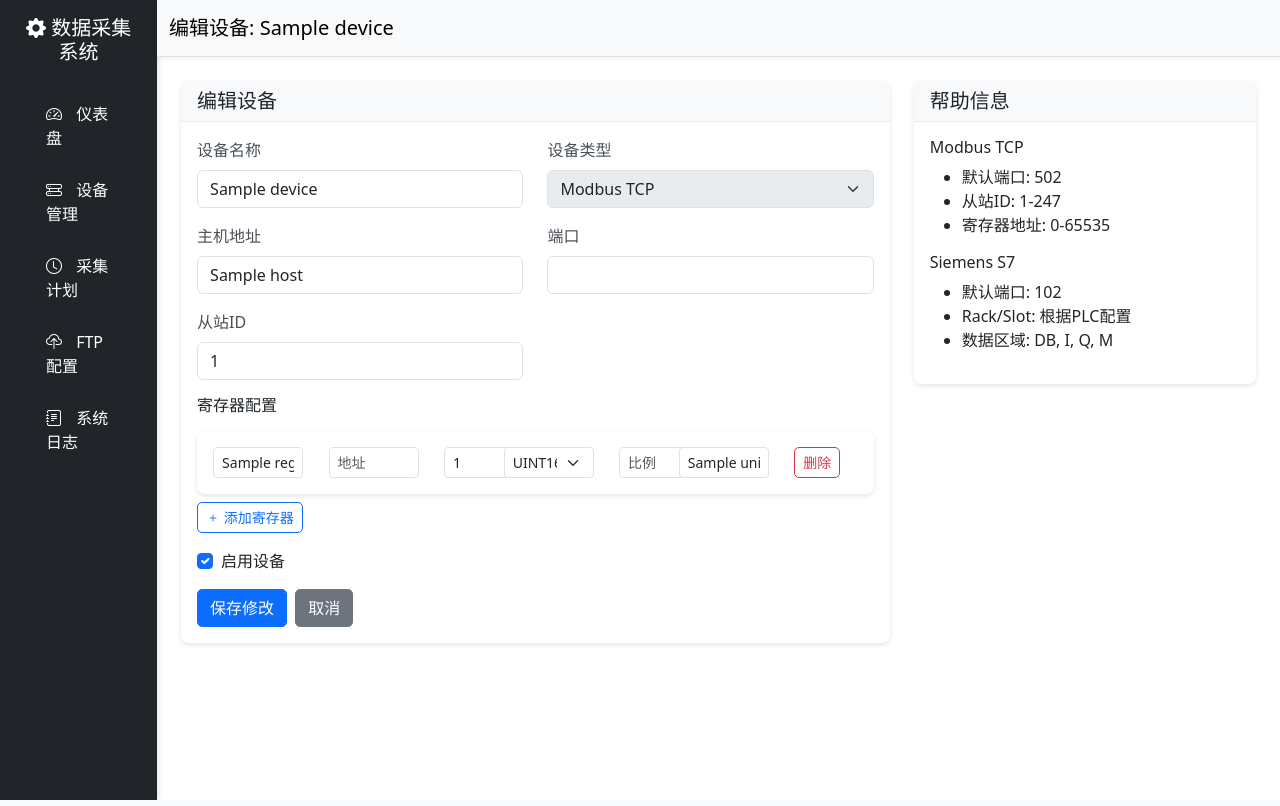
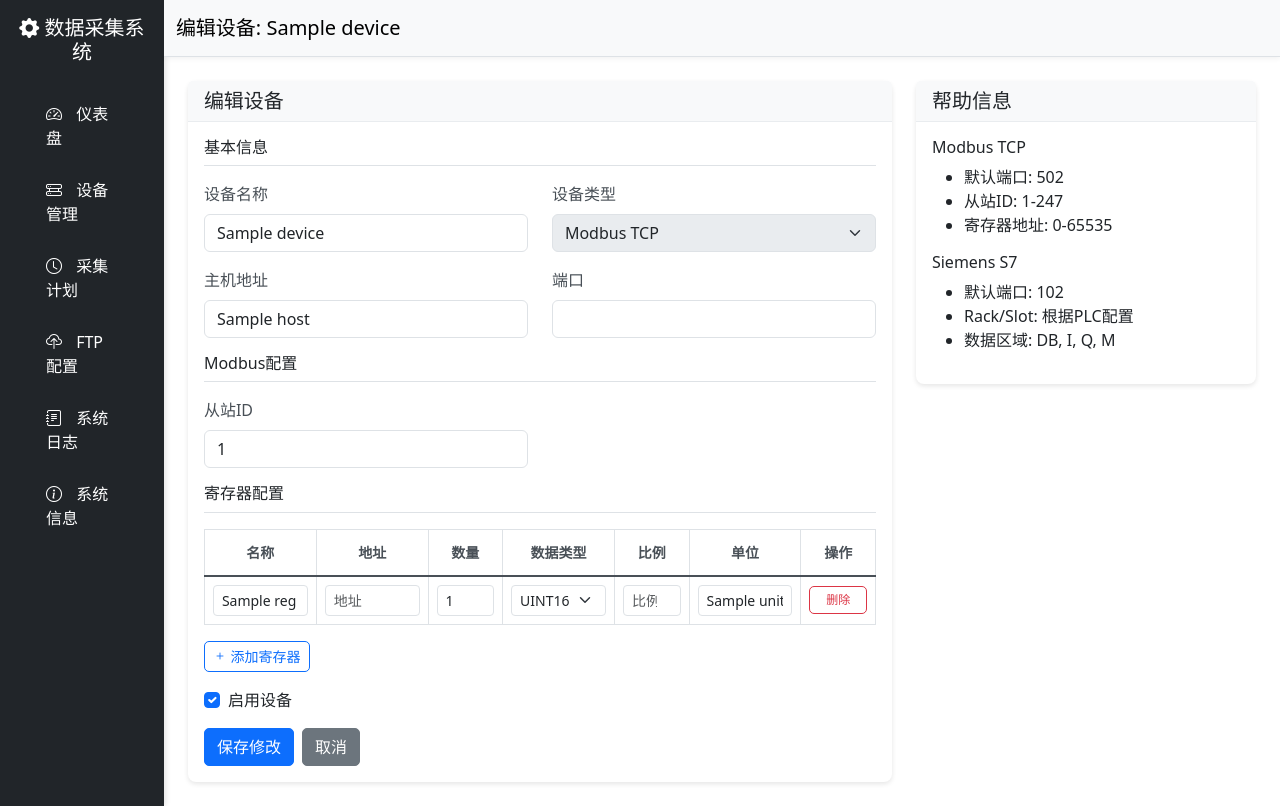
Before and after one commit to EziosWJ/ftp_upload, a FastAPI app: template app/web/templates/device_form.html in a window 1280 px wide. Run offline with FastAPI, Linux system fonts and the light colour scheme; the template is opened without the code that fills it: most values are stand-ins (such as "Sample title", 1, 10 or a date in 2020).

Commit message:
恢复设备弹窗表单字段，与device_form.html保持一致

```diff
--- a/app/web/static/style.css
+++ b/app/web/static/style.css
@@ -177,19 +177,74 @@
     animation: pulse 2s infinite;
 }
 
-/* Register / Area row form controls — minimum width for small screens */
-#registers-list .card-body .row,
-#areas-list .card-body .row {
-    flex-wrap: nowrap;
-    overflow-x: auto;
-    gap: 0.25rem;
+/* Register / Area list — table layout */
+#registers-list,
+#areas-list {
+    width: 100%;
+    border-collapse: collapse;
+    border: 1px solid #dee2e6;
+    border-radius: 0.375rem;
+    margin-bottom: 1rem;
 }
 
-#registers-list .form-control,
-#registers-list .form-select,
-#areas-list .form-control,
-#areas-list .form-select {
-    min-width: 90px;
+#registers-list thead,
+#areas-list thead {
+    background-color: #f8f9fa;
+    border-bottom: 2px solid #495057;
+}
+
+#registers-list thead th,
+#areas-list thead th {
+    padding: 0.75rem;
+    text-align: center;
+    font-weight: 600;
+    color: #495057;
+    font-size: 0.875rem;
+    border-right: 1px solid #dee2e6;
+}
+
+#registers-list thead th:last-child,
+#areas-list thead th:last-child {
+    border-right: none;
+}
+
+#registers-list tbody tr,
+#areas-list tbody tr {
+    border-bottom: 1px solid #dee2e6;
+}
+
+#registers-list tbody tr:hover,
+#areas-list tbody tr:hover {
+    background-color: #f8f9fa;
+}
+
+#registers-list tbody td,
+#areas-list tbody td {
+    padding: 0.5rem;
+    border-right: 1px solid #dee2e6;
+    vertical-align: middle;
+}
+
+#registers-list tbody td:last-child,
+#areas-list tbody td:last-child {
+    border-right: none;
+}
+
+#registers-list input,
+#registers-list select,
+#areas-list input,
+#areas-list select {
+    width: 100%;
+    min-width: 0 !important;
+    max-width: 100% !important;
+}
+
+#registers-list .btn,
+#areas-list .btn {
+    width: 100%;
+    padding: 0.25rem 0.5rem;
+    font-size: 0.75rem;
+    white-space: nowrap;
 }
 
 /* Scrollbar styles */
--- a/app/web/templates/base.html
+++ b/app/web/templates/base.html
@@ -40,6 +40,11 @@
                     <li class="nav-item">
                         <a class="nav-link text-white {% if active_page == 'logs' %}active{% endif %}" href="/logs">
                             <i class="bi bi-journal-text"></i> 系统日志
+                        </a>
+                    </li>
+                    <li class="nav-item">
+                        <a class="nav-link text-white {% if active_page == 'system-info' %}active{% endif %}" href="/system-info">
+                            <i class="bi bi-info-circle"></i> 系统信息
                         </a>
                     </li>
                 </ul>
--- a/app/web/templates/device_form.html
+++ b/app/web/templates/device_form.html
@@ -12,6 +12,7 @@
             </div>
             <div class="card-body">
                 <form id="deviceForm">
+                    <h6 class="mb-3 border-bottom pb-2">基本信息</h6>
                     <div class="row mb-3">
                         <div class="col-md-6">
                             <label class="form-label">设备名称</label>
@@ -38,29 +39,34 @@
 
                     <!-- Modbus specific fields -->
                     <div id="modbus-fields" style="display: {% if device and device.device_type.value == 'modbus_tcp' %}block{% else %}none{% endif %};">
+                        <h6 class="mb-3 border-bottom pb-2">Modbus配置</h6>
                         <div class="row mb-3">
                             <div class="col-md-6">
                                 <label class="form-label">从站ID</label>
                                 <input type="number" class="form-control" name="slave_id" value="{{ device.slave_id if device else 1 }}">
                             </div>
                         </div>
-                        <h6 class="mb-3">寄存器配置</h6>
-                        <div id="registers-list">
+                        <h6 class="mb-3 border-bottom pb-2">寄存器配置</h6>
+                        <table id="registers-list" class="table table-sm table-bordered mb-3">
+                            <thead>
+                                <tr>
+                                    <th style="width: 15%;">名称</th>
+                                    <th style="width: 15%;">地址</th>
+                                    <th style="width: 10%;">数量</th>
+                                    <th style="width: 15%;">数据类型</th>
+                                    <th style="width: 10%;">比例</th>
+                                    <th style="width: 15%;">单位</th>
+                                    <th style="width: 10%;">操作</th>
+                                </tr>
+                            </thead>
+                            <tbody id="registers-tbody">
                                 {% if device and device.registers %}
                                     {% for reg in device.registers %}
-                                <div class="card mb-2" id="register-{{ loop.index }}">
-                                    <div class="card-body">
-                                        <div class="row">
-                                            <div class="col-md-2">
-                                                <input type="text" class="form-control form-control-sm" placeholder="名称" name="reg_name_{{ loop.index }}" value="{{ reg.name }}">
-                                            </div>
-                                            <div class="col-md-2">
-                                                <input type="number" class="form-control form-control-sm" placeholder="地址" name="reg_address_{{ loop.index }}" value="{{ reg.address }}">
-                                            </div>
-                                            <div class="col-md-1">
-                                                <input type="number" class="form-control form-control-sm" placeholder="数量" name="reg_count_{{ loop.index }}" value="{{ reg.count }}">
-                                            </div>
-                                            <div class="col-md-2">
+                                    <tr id="register-{{ loop.index }}">
+                                        <td><input type="text" class="form-control form-control-sm" placeholder="名称" name="reg_name_{{ loop.index }}" value="{{ reg.name }}"></td>
+                                        <td><input type="number" class="form-control form-control-sm" placeholder="地址" name="reg_address_{{ loop.index }}" value="{{ reg.address }}"></td>
+                                        <td><input type="number" class="form-control form-control-sm" placeholder="数量" name="reg_count_{{ loop.index }}" value="{{ reg.count }}"></td>
+                                        <td>
                                             <select class="form-select form-select-sm" name="reg_data_type_{{ loop.index }}">
                                                 <option value="uint16" {% if reg.data_type.value == 'uint16' %}selected{% endif %}>UINT16</option>
                                                 <option value="int16" {% if reg.data_type.value == 'int16' %}selected{% endif %}>INT16</option>
@@ -70,22 +76,15 @@
                                                 <option value="float64" {% if reg.data_type.value == 'float64' %}selected{% endif %}>FLOAT64</option>
                                                 <option value="bool" {% if reg.data_type.value == 'bool' %}selected{% endif %}>BOOL</option>
                                             </select>
-                                            </div>
-                                            <div class="col-md-1">
-                                                <input type="number" class="form-control form-control-sm" placeholder="比例" name="reg_scale_{{ loop.index }}" value="{{ reg.scale }}" step="0.01">
-                                            </div>
-                                            <div class="col-md-2">
-                                                <input type="text" class="form-control form-control-sm" placeholder="单位" name="reg_unit_{{ loop.index }}" value="{{ reg.unit }}">
-                                            </div>
-                                            <div class="col-md-2">
-                                                <button type="button" class="btn btn-sm btn-outline-danger" onclick="removeRegister({{ loop.index }})">删除</button>
-                                            </div>
-                                        </div>
-                                    </div>
-                                </div>
+                                        </td>
+                                        <td><input type="number" class="form-control form-control-sm" placeholder="比例" name="reg_scale_{{ loop.index }}" value="{{ reg.scale }}" step="0.01"></td>
+                                        <td><input type="text" class="form-control form-control-sm" placeholder="单位" name="reg_unit_{{ loop.index }}" value="{{ reg.unit }}"></td>
+                                        <td><button type="button" class="btn btn-sm btn-outline-danger" onclick="removeRegister({{ loop.index }})">删除</button></td>
+                                    </tr>
                                     {% endfor %}
                                 {% endif %}
-                        </div>
+                            </tbody>
+                        </table>
                         <button type="button" class="btn btn-sm btn-outline-primary" onclick="addRegister()">
                             <i class="bi bi-plus"></i> 添加寄存器
                         </button>
@@ -93,6 +92,7 @@
 
                     <!-- S7 specific fields -->
                     <div id="s7-fields" style="display: {% if device and device.device_type.value == 's7' %}block{% else %}none{% endif %};">
+                        <h6 class="mb-3 border-bottom pb-2">S7配置</h6>
                         <div class="row mb-3">
                             <div class="col-md-6">
                                 <label class="form-label">Rack</label>
@@ -103,35 +103,37 @@
                                 <input type="number" class="form-control" name="slot" value="{{ device.slot if device else 1 }}">
                             </div>
                         </div>
-                        <h6 class="mb-3">数据区域配置</h6>
-                        <div id="areas-list">
+                        <h6 class="mb-3 border-bottom pb-2">数据区域配置</h6>
+                        <table id="areas-list" class="table table-sm table-bordered mb-3">
+                            <thead>
+                                <tr>
+                                    <th style="width: 12%;">名称</th>
+                                    <th style="width: 10%;">区域类型</th>
+                                    <th style="width: 10%;">DB号</th>
+                                    <th style="width: 15%;">起始地址</th>
+                                    <th style="width: 10%;">大小</th>
+                                    <th style="width: 15%;">数据类型</th>
+                                    <th style="width: 18%;">操作</th>
+                                </tr>
+                            </thead>
+                            <tbody id="areas-tbody">
                                 {% if device and device.areas %}
                                     {% for area in device.areas %}
-                                <div class="card mb-2" id="area-{{ loop.index }}">
-                                    <div class="card-body">
-                                        <div class="row">
-                                            <div class="col-md-2">
-                                                <input type="text" class="form-control form-control-sm" placeholder="名称" name="area_name_{{ loop.index }}" value="{{ area.name }}">
-                                            </div>
-                                            <div class="col-md-2">
-                                                <select class="form-select form-select-sm" name="area_type_{{ loop.index }}">
+                                    <tr id="area-{{ loop.index }}">
+                                        <td><input type="text" class="form-control form-control-sm" placeholder="名称" name="area_name_{{ loop.index }}" value="{{ area.name }}"></td>
+                                        <td>
+                                            <select class="form-select form-control-sm" name="area_type_{{ loop.index }}">
                                                 <option value="DB" {% if area.area == 'DB' %}selected{% endif %}>DB</option>
                                                 <option value="I" {% if area.area == 'I' %}selected{% endif %}>I</option>
                                                 <option value="Q" {% if area.area == 'Q' %}selected{% endif %}>Q</option>
                                                 <option value="M" {% if area.area == 'M' %}selected{% endif %}>M</option>
                                             </select>
-                                            </div>
-                                            <div class="col-md-2">
-                                                <input type="number" class="form-control form-control-sm" placeholder="DB号" name="area_db_{{ loop.index }}" value="{{ area.db_number }}">
-                                            </div>
-                                            <div class="col-md-2">
-                                                <input type="number" class="form-control form-control-sm" placeholder="起始地址" name="area_start_{{ loop.index }}" value="{{ area.start }}">
-                                            </div>
-                                            <div class="col-md-1">
-                                                <input type="number" class="form-control form-control-sm" placeholder="大小" name="area_size_{{ loop.index }}" value="{{ area.size }}">
-                                            </div>
-                                            <div class="col-md-2">
-                                                <select class="form-select form-select-sm" name="area_data_type_{{ loop.index }}">
+                                        </td>
+                                        <td><input type="number" class="form-control form-control-sm" placeholder="DB号" name="area_db_{{ loop.index }}" value="{{ area.db_number }}"></td>
+                                        <td><input type="number" class="form-control form-control-sm" placeholder="起始地址" name="area_start_{{ loop.index }}" value="{{ area.start }}"></td>
+                                        <td><input type="number" class="form-control form-control-sm" placeholder="大小" name="area_size_{{ loop.index }}" value="{{ area.size }}"></td>
+                                        <td>
+                                            <select class="form-select form-control-sm" name="area_data_type_{{ loop.index }}">
                                                 <option value="float32" {% if area.data_type.value == 'float32' %}selected{% endif %}>FLOAT32</option>
                                                 <option value="int16" {% if area.data_type.value == 'int16' %}selected{% endif %}>INT16</option>
                                                 <option value="uint16" {% if area.data_type.value == 'uint16' %}selected{% endif %}>UINT16</option>
@@ -139,16 +141,13 @@
                                                 <option value="uint32" {% if area.data_type.value == 'uint32' %}selected{% endif %}>UINT32</option>
                                                 <option value="bool" {% if area.data_type.value == 'bool' %}selected{% endif %}>BOOL</option>
                                             </select>
-                                            </div>
-                                            <div class="col-md-1">
-                                                <button type="button" class="btn btn-sm btn-outline-danger" onclick="removeArea({{ loop.index }})">删除</button>
-                                            </div>
-                                        </div>
-                                    </div>
-                                </div>
+                                        </td>
+                                        <td><button type="button" class="btn btn-sm btn-outline-danger" onclick="removeArea({{ loop.index }})">删除</button></td>
+                                    </tr>
                                     {% endfor %}
                                 {% endif %}
-                        </div>
+                            </tbody>
+                        </table>
                         <button type="button" class="btn btn-sm btn-outline-primary" onclick="addArea()">
                             <i class="bi bi-plus"></i> 添加数据区域
                         </button>
@@ -211,19 +210,21 @@ function toggleDeviceFields() {
 function addRegister() {
     registerCount++;
     const html = `
-        <div class="card mb-2" id="register-${registerCount}">
-            <div class="card-body">
-                <div class="row">
-                    <div class="col-md-2">
+        <tr id="register-${registerCount}">
+            <td>
+                <div class="small text-muted mb-1">名称</div>
                 <input type="text" class="form-control form-control-sm" placeholder="名称" name="reg_name_${registerCount}">
-                    </div>
-                    <div class="col-md-2">
+            </td>
+            <td>
+                <div class="small text-muted mb-1">地址</div>
                 <input type="number" class="form-control form-control-sm" placeholder="地址" name="reg_address_${registerCount}">
-                    </div>
-                    <div class="col-md-1">
+            </td>
+            <td>
+                <div class="small text-muted mb-1">数量</div>
                 <input type="number" class="form-control form-control-sm" placeholder="数量" name="reg_count_${registerCount}" value="1">
-                    </div>
-                    <div class="col-md-2">
+            </td>
+            <td>
+                <div class="small text-muted mb-1">数据类型</div>
                 <select class="form-select form-select-sm" name="reg_data_type_${registerCount}">
                     <option value="uint16">UINT16</option>
                     <option value="int16">INT16</option>
@@ -233,21 +234,22 @@ function addRegister() {
                     <option value="float64">FLOAT64</option>
                     <option value="bool">BOOL</option>
                 </select>
-                    </div>
-                    <div class="col-md-1">
+            </td>
+            <td>
+                <div class="small text-muted mb-1">比例</div>
                 <input type="number" class="form-control form-control-sm" placeholder="比例" name="reg_scale_${registerCount}" value="1" step="0.01">
-                    </div>
-                    <div class="col-md-2">
+            </td>
+            <td>
+                <div class="small text-muted mb-1">单位</div>
                 <input type="text" class="form-control form-control-sm" placeholder="单位" name="reg_unit_${registerCount}">
-                    </div>
-                    <div class="col-md-2">
+            </td>
+            <td>
+                <div class="small text-muted mb-1">操作</div>
                 <button type="button" class="btn btn-sm btn-outline-danger" onclick="removeRegister(${registerCount})">删除</button>
-                    </div>
-                </div>
-            </div>
-        </div>
+            </td>
+        </tr>
     `;
-    document.getElementById('registers-list').insertAdjacentHTML('beforeend', html);
+    document.getElementById('registers-tbody').insertAdjacentHTML('beforeend', html);
 }
 
 function removeRegister(id) {
@@ -257,31 +259,35 @@ function removeRegister(id) {
 function addArea() {
     areaCount++;
     const html = `
-        <div class="card mb-2" id="area-${areaCount}">
-            <div class="card-body">
-                <div class="row">
-                    <div class="col-md-2">
+        <tr id="area-${areaCount}">
+            <td>
+                <div class="small text-muted mb-1">名称</div>
                 <input type="text" class="form-control form-control-sm" placeholder="名称" name="area_name_${areaCount}">
-                    </div>
-                    <div class="col-md-2">
-                        <select class="form-select form-select-sm" name="area_type_${areaCount}">
+            </td>
+            <td>
+                <div class="small text-muted mb-1">区域类型</div>
+                <select class="form-select form-control-sm" name="area_type_${areaCount}">
                     <option value="DB">DB</option>
                     <option value="I">I</option>
                     <option value="Q">Q</option>
                     <option value="M">M</option>
                 </select>
-                    </div>
-                    <div class="col-md-2">
+            </td>
+            <td>
+                <div class="small text-muted mb-1">DB号</div>
                 <input type="number" class="form-control form-control-sm" placeholder="DB号" name="area_db_${areaCount}" value="0">
-                    </div>
-                    <div class="col-md-2">
+            </td>
+            <td>
+                <div class="small text-muted mb-1">起始地址</div>
                 <input type="number" class="form-control form-control-sm" placeholder="起始地址" name="area_start_${areaCount}">
-                    </div>
-                    <div class="col-md-1">
+            </td>
+            <td>
+                <div class="small text-muted mb-1">大小</div>
                 <input type="number" class="form-control form-control-sm" placeholder="大小" name="area_size_${areaCount}">
-                    </div>
-                    <div class="col-md-2">
-                        <select class="form-select form-select-sm" name="area_data_type_${areaCount}">
+            </td>
+            <td>
+                <div class="small text-muted mb-1">数据类型</div>
+                <select class="form-select form-control-sm" name="area_data_type_${areaCount}">
                     <option value="float32">FLOAT32</option>
                     <option value="int16">INT16</option>
                     <option value="uint16">UINT16</option>
@@ -289,15 +295,14 @@ function addArea() {
                     <option value="uint32">UINT32</option>
                     <option value="bool">BOOL</option>
                 </select>
-                    </div>
-                    <div class="col-md-1">
+            </td>
+            <td>
+                <div class="small text-muted mb-1">操作</div>
                 <button type="button" class="btn btn-sm btn-outline-danger" onclick="removeArea(${areaCount})">删除</button>
-                    </div>
-                </div>
-            </div>
-        </div>
+            </td>
+        </tr>
     `;
-    document.getElementById('areas-list').insertAdjacentHTML('beforeend', html);
+    document.getElementById('areas-tbody').insertAdjacentHTML('beforeend', html);
 }
 
 function removeArea(id) {
```
Also changed, not shown: app/models.py (+9 -0 lines), app/web/api.py (+18 -1 lines), app/web/routes.py (+10 -0 lines), app/web/templates/devices.html (+89 -54 lines), app/web/templates/system_info.html (added, +103 -0 lines). Lines whose indentation alone changed are shown as unchanged.
